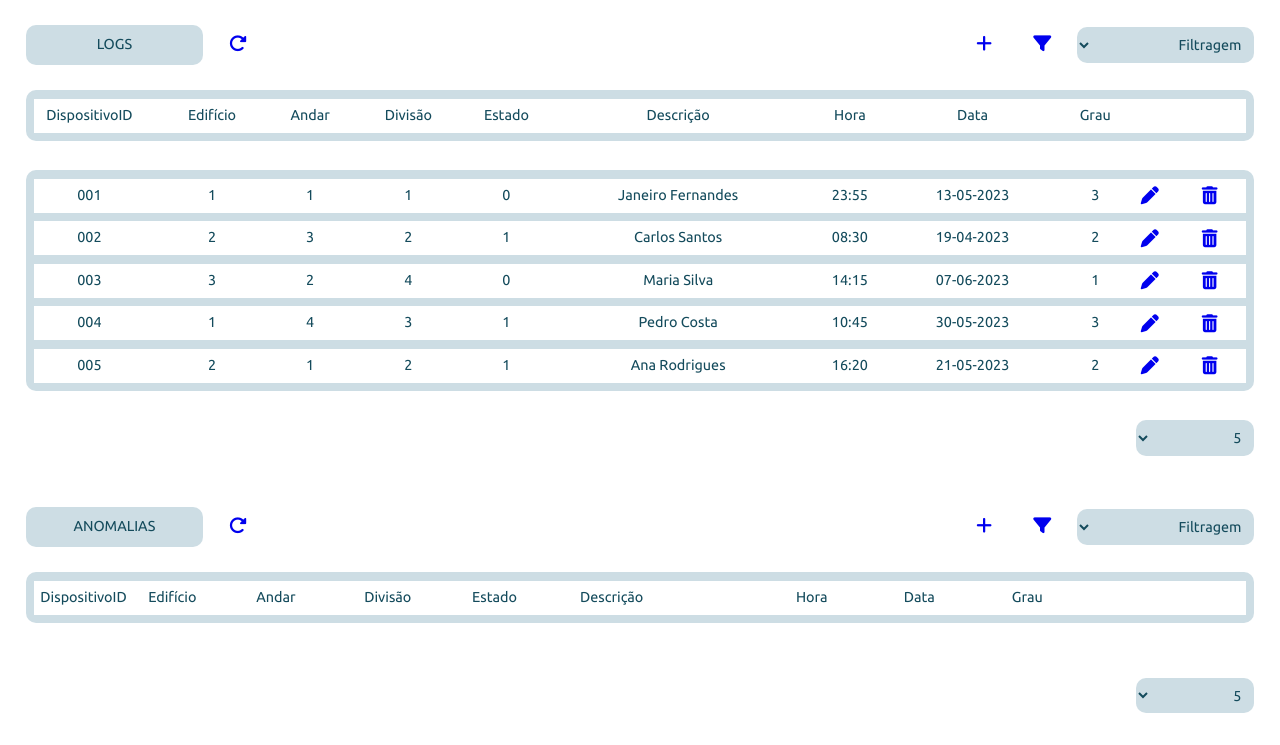
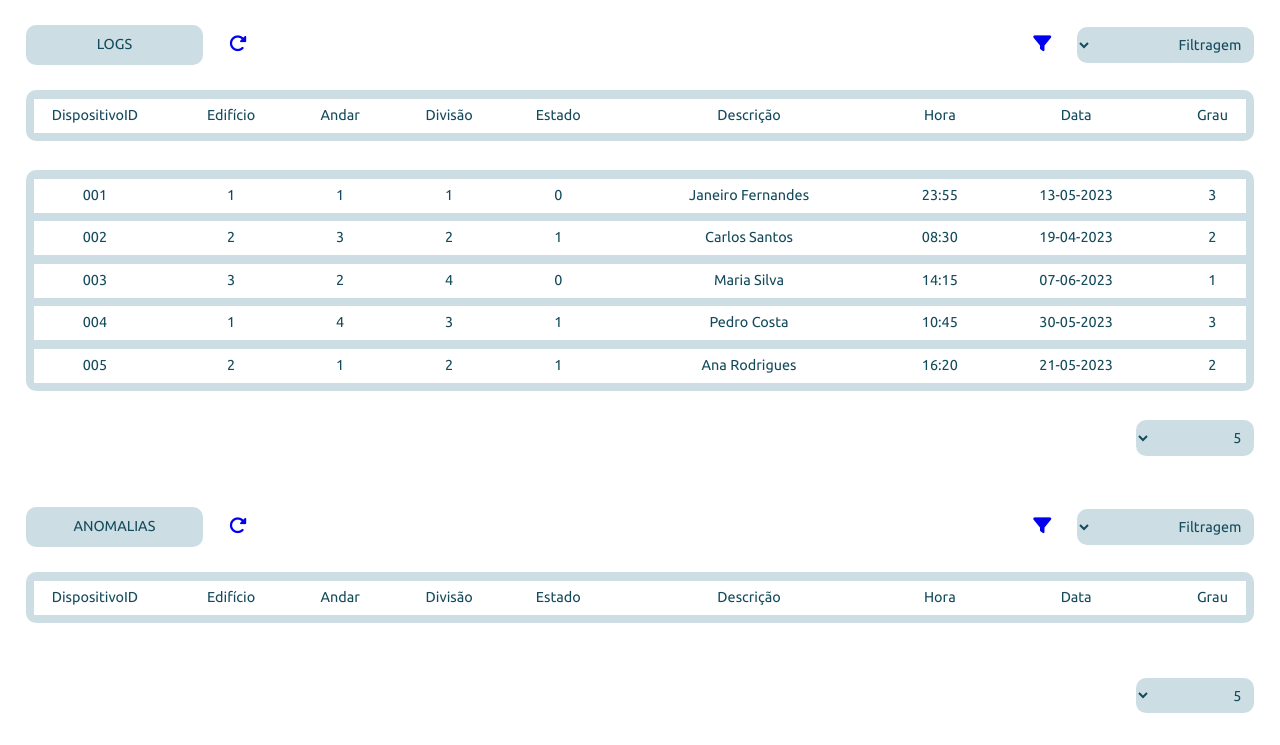
Before and after one commit to IIIP4CH3C0III/SMART-BUILDING-SYSTEM, a PHP site: page /logs.php in a window 1280 px wide. Shown: the part 55-800 px from the top of the page. Run offline with PHP 8.4, Linux system fonts and the light colour scheme.

Commit message:
Mudança no aspeto visual das logs, utilizando o js

```diff
--- a/code/logs.php
+++ b/code/logs.php
@@ -20,7 +20,6 @@
 					<a href="#" onclick="load_table2();"> <i class="fa-solid fa-rotate-right fa-lg"></i> </a>
 				</div>
 				<div class="icons_content" id="ic_r">
-					<a class ="icon_content" href="forms.html"> <i class="fa-solid fa-plus fa-lg"></i> </a>
 					<a href="#"> <i class="fa-solid fa-filter fa-lg"></i> </a>
 				</div>
 
@@ -37,7 +36,7 @@
 			<div class="content">
 				<div class="table_db">
 					<div class="row">
-						<div class="row_text">
+						<div class="row_text" id="full">
 							<div class="row_field" id="l1">DispositivoID</div>
 							<div class="row_field" id="l2">Edifício</div>
 							<div class="row_field" id="l3">Andar</div>
@@ -82,7 +81,6 @@
 					<a href="#" onclick="load_table2();"> <i class="fa-solid fa-rotate-right fa-lg"></i> </a>
 				</div>
 				<div class="icons_content" id="ic_r">
-					<a class ="icon_content" href="forms.html"> <i class="fa-solid fa-plus fa-lg"></i> </a>
 					<a href="#"> <i class="fa-solid fa-filter fa-lg"></i> </a>
 				</div>
 
@@ -99,16 +97,16 @@
 			<div class="content">
 				<div class="table_db">
 					<div class="row">
-						<div class="row_text">
-							<div class="row2_field" id="f1">DispositivoID</div>
-							<div class="row2_field" id="f2">Edifício</div>
-							<div class="row2_field" id="f3">Andar</div>
-							<div class="row2_field" id="f4">Divisão</div>
-							<div class="row2_field" id="f5">Estado</div>
-							<div class="row2_field" id="f6">Descrição</div>
-							<div class="row2_field" id="f7">Hora</div>
-							<div class="row2_field" id="f8">Data</div>
-							<div class="row2_field" id="f9">Grau</div>
+						<div class="row_text" id="full">
+							<div class="row_field" id="l1">DispositivoID</div>
+							<div class="row_field" id="l2">Edifício</div>
+							<div class="row_field" id="l3">Andar</div>
+							<div class="row_field" id="l4">Divisão</div>
+							<div class="row_field" id="l5">Estado</div>
+							<div class="row_field" id="l6">Descrição</div>
+							<div class="row_field" id="l7">Hora</div>
+							<div class="row_field" id="l8">Data</div>
+							<div class="row_field" id="l9">Grau</div>
 						</div>
 
 					</div>
--- a/code/scripts/script.js
+++ b/code/scripts/script.js
@@ -482,7 +482,6 @@ const rowData = [
       if(numberChoosed > rowData.length)
             numberChoosed = rowData.length;
 
-
       const fields_id = ["l1","l2","l3","l4","l5","l6","l7","l8","l9"];
 
 
@@ -496,6 +495,7 @@ const rowData = [
             //Criar divisoria para texto
             rowText = document.createElement("div");
             rowText.classList.add("row_text");
+            rowText.id = "full";
 
             //Criar divisoria para icones
             rowIcons = document.createElement("div");
@@ -516,23 +516,8 @@ const rowData = [
 
             cont = 0;
 
-            // Create icons for each row
-            let editIcon = document.createElement("a");
-            editIcon.classList.add("row_icon");
-            editIcon.href = "#";
-            editIcon.innerHTML = '<i class="fa-solid fa-pen fa-lg"></i>';
-            rowIcons.appendChild(editIcon);
-
-            let deleteIcon = document.createElement("a");
-            deleteIcon.classList.add("row_icon");
-            deleteIcon.href = "#";
-            deleteIcon.innerHTML = '<i class="fa-solid fa-trash-can fa-lg"></i>';
-            rowIcons.appendChild(deleteIcon);
-
             // Append row text and icons to the rowContainer
             row.appendChild(rowText);
-            row.appendChild(rowIcons);
-
             table.appendChild(row);
       }
 
--- a/code/styles/styles.css
+++ b/code/styles/styles.css
@@ -299,6 +299,9 @@ body
   display: flex;
 }
 
+.row_text#full
+{ width: 100% }
+
 /* Regulável cada campo */
 
 .row_field  { justify-content: center; display: flex; }
```
Lines whose indentation alone changed are shown as unchanged.
